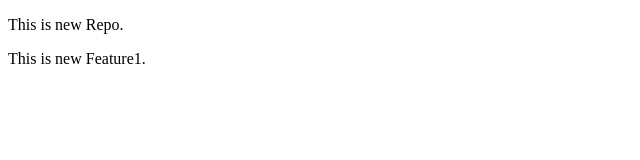
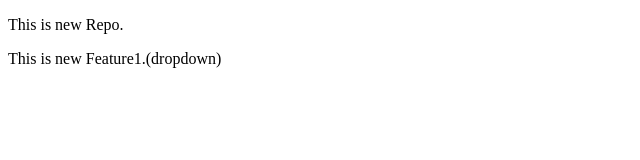
Before and after one commit to Mehta-Deven/Local-repo, a plain HTML site: page index.html in a window 1280 px wide. Shown: the full height of the page, 0-640 px from the left. Drawn offline with Linux system fonts and the light colour scheme.

```diff
--- a/index.html
+++ b/index.html
@@ -7,6 +7,6 @@
 </head>
 <body>
   <p>This is new Repo.</p>
-  <p>This is new Feature1.</p>
+  <p>This is new Feature1.(dropdown)</p>
 </body>
 </html>
```
